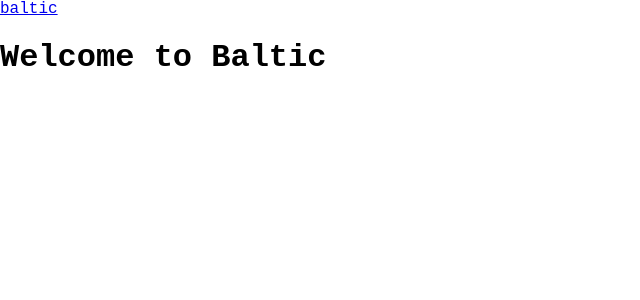
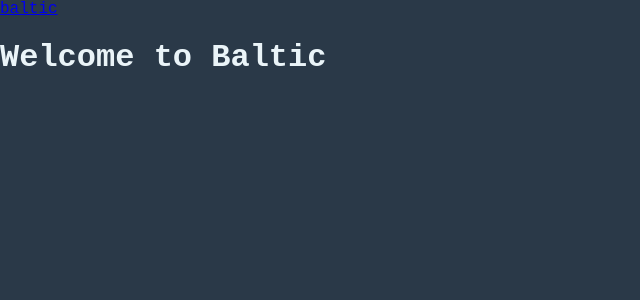
Before and after one commit to amacgillivray/baltic, a Jekyll site: the page built from index.md, in a window 1280 px wide. Shown: the top 300 px of the page, without its empty margins (0-640 px from the left). Built offline with Jekyll 4.4.1, drawn with Linux system fonts in a browser that asks for light colours.

Commit message:
Set colors for normal and light colorsets

```diff
--- a/_sass/baltic/layout.scss
+++ b/_sass/baltic/layout.scss
@@ -3,3 +3,13 @@ body {
     margin: 0;
     padding: 0;
 }
+
+body {
+    background-color: $seafloor;
+    color: $body;
+
+    &.light {
+        background-color: $titles;
+        color: $body_dark;
+    }
+}
```
